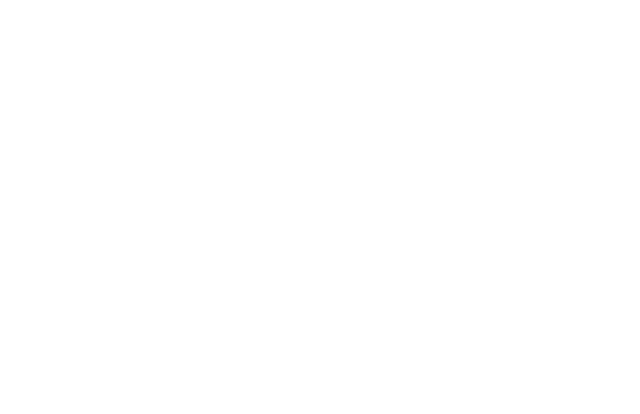
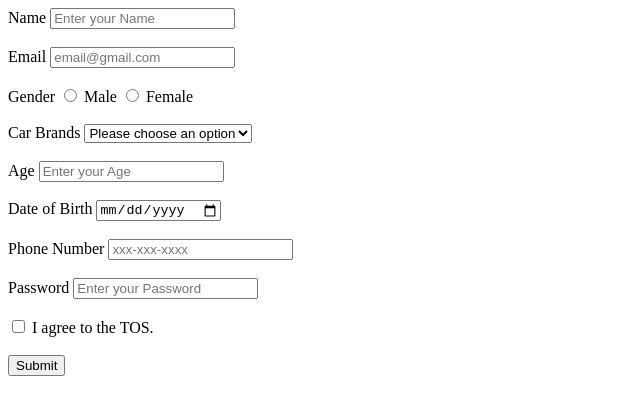
Before and after one commit to acciojob/signup-form-car-VamshiRk27, a website: page main.html in a window 1280 px wide. Shown: the whole page, without its empty margins (0-640 px from the left). Drawn offline with Linux system fonts and the light colour scheme.

Commit message:
created a submission

```diff
--- a/main.html
+++ b/main.html
@@ -10,7 +10,74 @@
 	<!-- the entire body must be written by student -->
     <script type="text/javascript" src="./script.js">
 </script>
-
+	<form method="post">
+		<!--Name-->
+		<div>
+			<label for="name">Name</label>
+			<input type="text" id="name" name="name" required placeholder="Enter your Name">
+		</div>
+		<br>
+		<!--Email-->
+		<div>
+			<label for="email">Email</label>
+			<input type="email" id="email" name="email" required placeholder="email@gmail.com">
+		</div>
+		<br>
+		<!--Gender-->
+		<div>
+			<label for="gender">Gender</label>
+			<input type="radio" id="gender_m" name="gender" required>
+			<label for="gender_m">Male</label>
+			<input type="radio" id="gender_f" name="gender" required>
+			<label for="gender_f">Female</label>
+		</div>
+		<br>
+		<!--Car Brands-->
+		<div>
+			<label for="cars">Car Brands</label>
+			<select name="cars" id="cars" required>
+				<option value="" disabled selected hidden>Please choose an option</option>
+				<option value="BMW">BMW</option>
+				<option value="Audi">Audi</option>
+				<option value="Mercedez">Mercedez</option>
+			</select>
+		</div>
+		<br>
+		<!--Age-->
+		<div>
+			<label for="age">Age</label>
+			<input type="number" id="age" name="age" required placeholder="Enter your Age">
+		</div>
+		<br>
+		<!--Date Of Birth-->
+		<div>
+			<label for="dob">Date of Birth</label>
+			<input type="date" id="dob" name="dob" required>
+		</div>
+		<br>
+		<!--Phone Number-->
+		<div>
+			<label for="tel">Phone Number</label>
+			<input type="tel" id="tel" name="tel" placeholder="xxx-xxx-xxxx">
+		</div>
+		<br>
+		<!--Password-->
+		<div>
+			<label for="password">Password</label>
+			<input type="password" id="password" name="password" required placeholder="Enter your Password">
+		</div>
+		<br>
+		<!--Checkbox-->
+		<div>
+			<input type="checkbox" id="terms" name="terms" required>
+			<label for="terms">I agree to the TOS.</label>
+		</div>
+		<br>
+		<!--Submit-->
+		<div>
+			<button type="submit">Submit</button>
+		</div>
+	</form>
 </body>
 
 </html>
```
